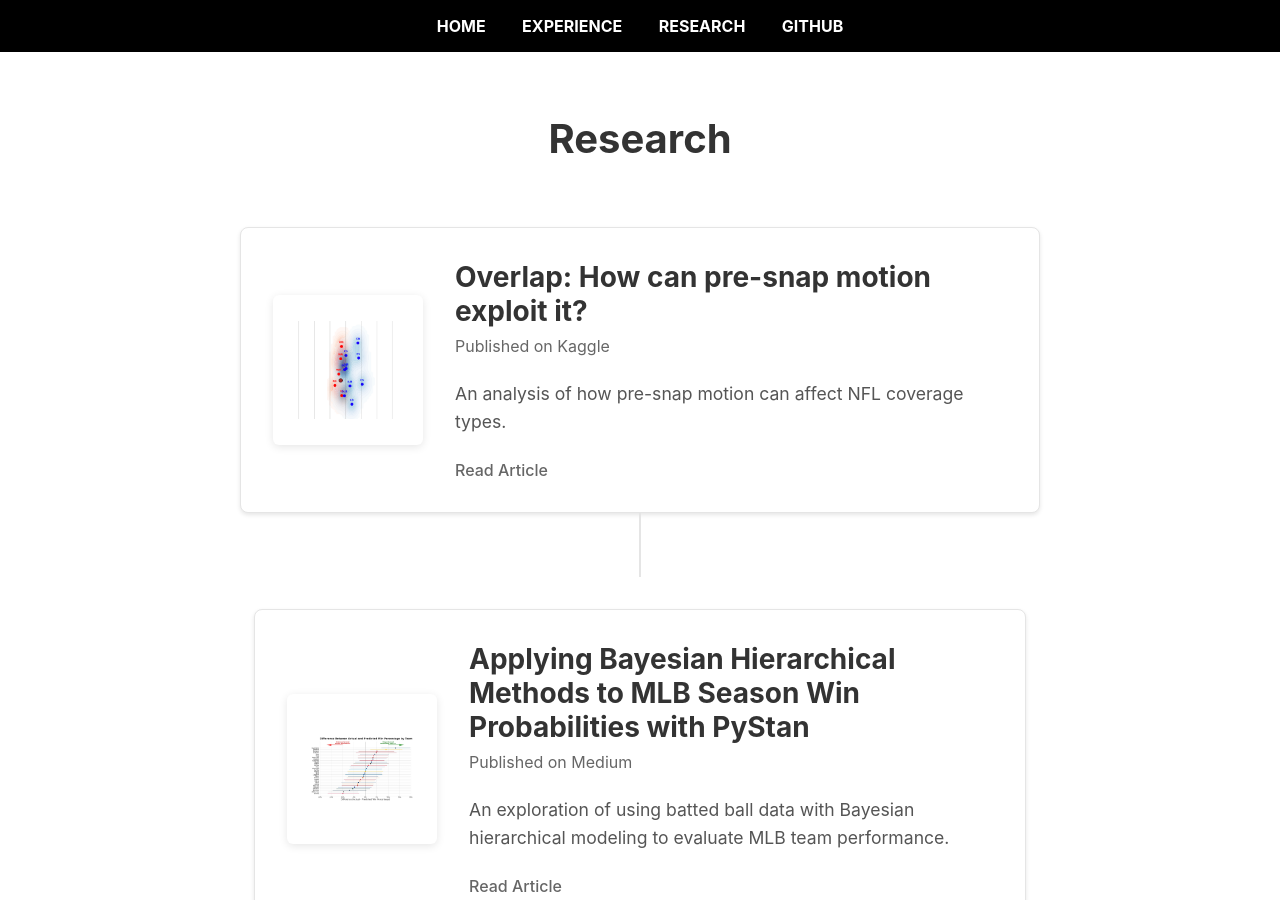
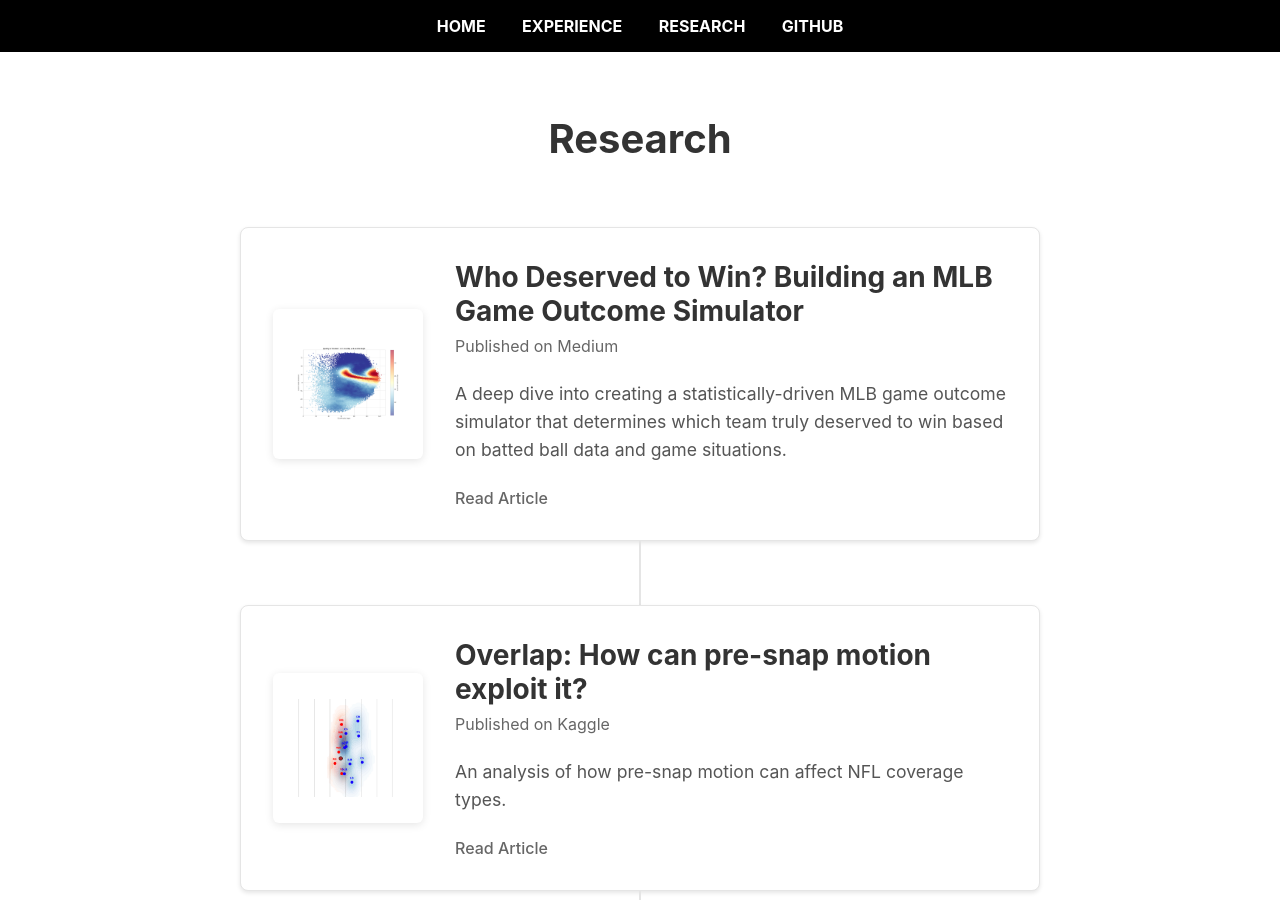
Before and after one commit to dgrifka/dgrifka.github.io, a Jekyll site: the page built from index.md, in a window 1280 px wide and 900 px high, scrolled down 3299 px. Built offline with Jekyll 4.4.1, drawn with Linux system fonts in a browser that asks for light colours; our own code applies the rules of GitHub Pages for plain Markdown files.

Commit message:
Update home.html
adding deserve to win o meter article

```diff
--- a/_layouts/home.html
+++ b/_layouts/home.html
@@ -130,6 +130,24 @@
                 <div class="resume-item">
                     <div class="resume-content">
                         <div class="resume-image">
+                            <img src="/assets/images/mlbdtw.png" alt="MLB Game Outcome Simulator" class="resume-photo">
+                        </div>
+                        <div class="resume-text">
+                            <h3>Who Deserved to Win? Building an MLB Game Outcome Simulator</h3>
+                            <span class="date">Published on Medium</span>
+                            <p>A deep dive into creating a statistically-driven MLB game outcome simulator that determines which team truly deserved to win based on batted ball data and game situations.</p>
+                            <a href="https://medium.com/@dmgrifka_64770/who-deserved-to-win-building-an-mlb-game-outcome-simulator-b4a8d4bca2a9"
+                               class="read-more"
+                               target="_blank"
+                               rel="noopener noreferrer">Read Article</a>
+                        </div>
+                    </div>
+                    <div class="resume-connector"></div>
+                </div>
+
+                <div class="resume-item">
+                    <div class="resume-content">
+                        <div class="resume-image">
                             <img src="/assets/images/nfl.png" alt="NFL BDB" class="resume-photo">
                         </div>
                         <div class="resume-text">
```
